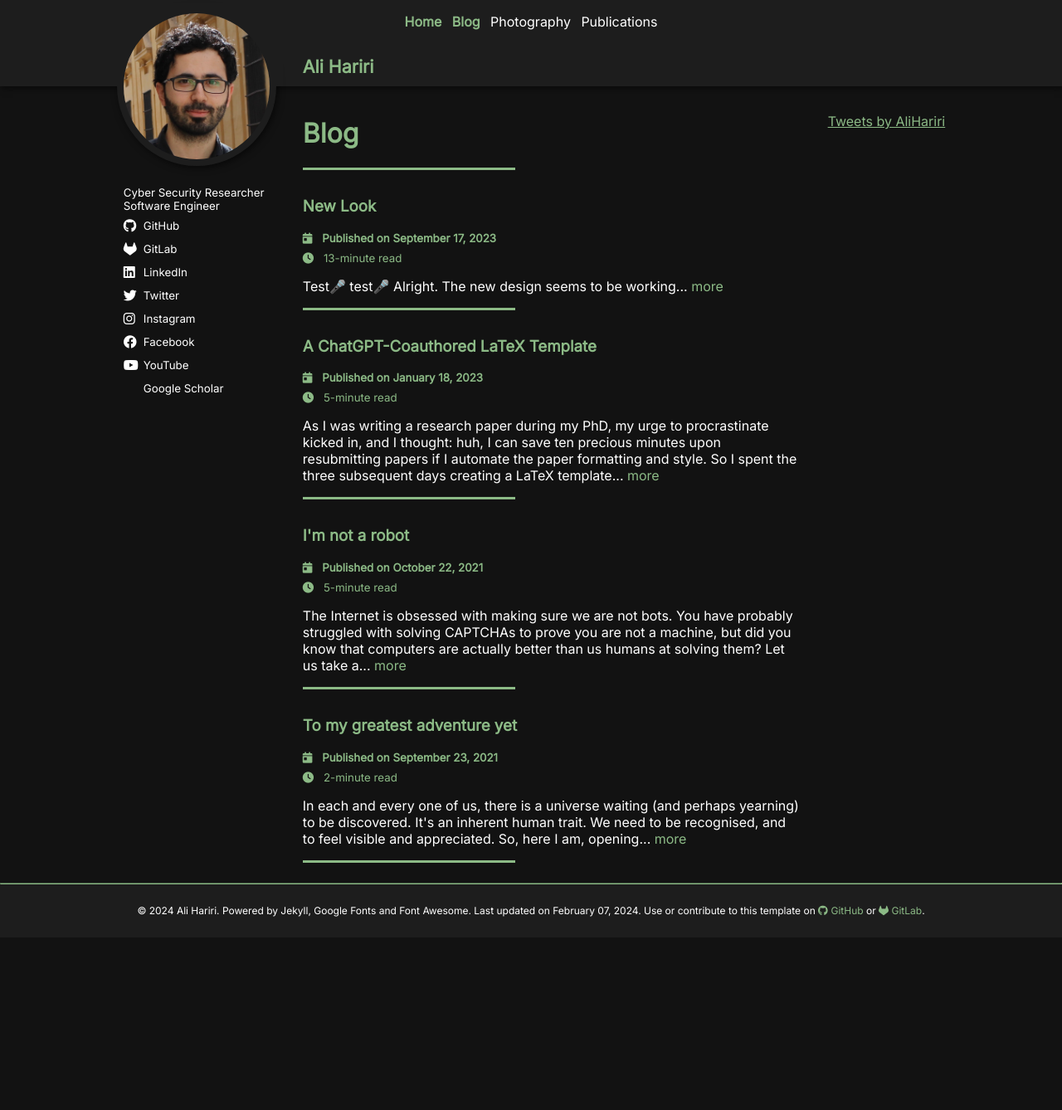
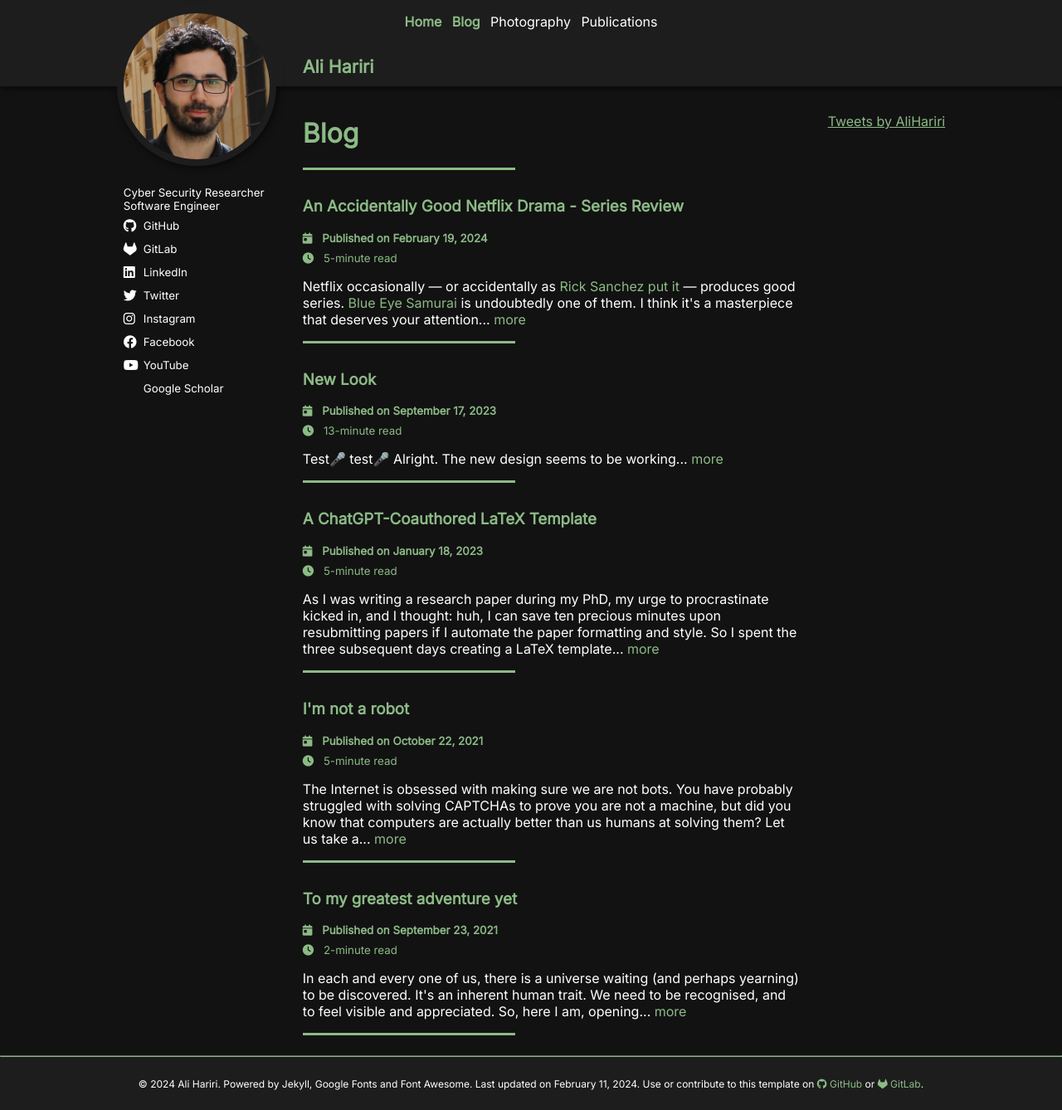
Before and after one commit to HaririAli/website, a Jekyll site: the page built from _pages/blog.html, in a window 1280 px wide. Shown: the whole page at 83% size. Built offline with Jekyll 4.4.1, drawn with Linux system fonts in a browser that asks for light colours; comment, search, counter and statistics services are not loaded; a style sheet for code colours, icons or effects is not loaded; before the commit the page ends 1130 px from its top, so only the background shows below that; part of the change alters nothing that is shown.

Commit message:
fixed link in footer and added Blue Eye Samurai post

```diff
--- a/_data/metadata.yml
+++ b/_data/metadata.yml
@@ -1,3 +1,3 @@
-last_updated: February 07, 2024
+last_updated: February 11, 2024
 github_repo: https://github.com/HaririAli/website
 gitlab_repo: https://gitlab.com/HaririAli/haririali.gitlab.io
--- a/_includes/footer.html
+++ b/_includes/footer.html
@@ -10,7 +10,7 @@
             <span>GitHub</span>
         </a>
         or
-        <a href="site.data.metadata.gitlab_repo" class="footer-link">
+        <a href="{{ site.data.metadata.gitlab_repo }}" class="footer-link">
             <i class="fa-brands fa-gitlab footer-icon"></i>
             <span>GitLab</span></a>.
     </div>
--- /dev/null
+++ b/_posts/2024-02-13-blue-eye-samurai.md
@@ -0,0 +1,54 @@
+---
+title: An Accidentally Good Netflix Drama - Series Review
+date: 2024-02-19
+permalink: /blog/blue-eye-samurai/
+layout: post
+author: Ali Hariri
+read-time: 5-minute
+excerpt: Netflix occasionally — or accidentally as <a href="https://youtu.be/ZEt0vZU43h8">Rick Sanchez put it</a> — produces good series. <a href="https://www.imdb.com/title/tt13309742/">Blue Eye Samurai</a> is undoubtedly one of them. I think it's a masterpiece that deserves your attention
+---
+
+Netflix occasionally — or accidentally as [Rick Sanchez put it](https://youtu.be/ZEt0vZU43h8) — produces good series.
+[Blue Eye Samurai](https://www.imdb.com/title/tt13309742/) is undoubtedly one of them.
+I think it's a masterpiece that deserves your attention and should be on your watchlist!
+Want to know why? Here is a spoiler-free breakdown :D
+
+### Plot
+Blue Eye Samurai is an animated action adventure drama series set in Edo-era Japan.
+The story follows Mizu, a highly skilled samurai with piercing blue eyes and a tragic past, on a quest for revenge against a group of powerful people.
+The series narrative is straightforward, but Mizu's treacherous and twisted path, mixed with his relentlessness and unwavering desire for vengeance, make the story so thrilling and captivating to watch.
+Although Mizu forges unexpected alliances throughout his journey, he hits a lot of bumps and faces setbacks that unveil hidden truths, and challenge his rigid sense of justice and unwavering resolve.
+
+### Theme
+The main theme of the show is revenge and action, highlighting the destructive consequences of retribution and the devastating impact of violence.
+While vengeance sets the stage, a mix of other themes is tossed in.
+Politics, power and corruption are among the themes that are woven into the story.
+The fight for freedom and overcoming personal limitations are also thrown into the mix, intersecting with aspects of feminism and gender stereotypes as characters shatter expectations and defy societal norms.
+Although fictional, the show is also enriched with accurate historical references to Edo-era Japan, making it not only entertaining, but also educational (at least for me as I didn't know a thing about Edo-era Japan).
+<!-- While vengeance sets the stage of Blue Eye Samurai, a mix of other flavours is tossed in.-->
+
+### Character Development
+The series owes much of its success to the compelling character transformations and the intricate web that connects their fates.
+Mizu initially appears remorseless and ruthless, but this facade melts away as the story unfolds, and he slowly allows himself to form connections and care for others.
+<!--revealing vulnerability and an inner conflict of trusting others at the expense of being betrayed and hurt.  after years of avoidance.-->
+The series' character development extends to the supporting characters, who challenge the main protagonist in intriguing ways, and are just as well-written.
+We witness characters realising their true potential, forsaking superficial aspirations in favour of an aspiring greatness.
+As characters transform into better versions of themselves, Blue Eye Samurai reminds us that even the weakest among us have crucial roles to play.
+
+### Cinematography
+The cinematography is an outstanding work of art.
+The choreographic action sequences stand out as a spectacle, exhibiting authentic samurai swordplay.
+Character emotions are rendered with nuanced detail evoking stronger engagement from the audience.
+All in all, the animation captivates with its stunning visuals, gorgeous dresses and costumes, lively streets, and authentic architecture, creating an eye-catching and immersive visual experience.
+
+### Episodes
+The show consists of 8 episodes each lasting between 45 and 60 minutes.
+Although a samurai story, don't expect non-stop action scenes.
+Episodes are well-rounded and balance sword clashing with drama, adventure and even lighthearted comedic moments, providing enough time for character development and exploration of deeper themes.
+Some episodes feature dialogue-free sequences that invite quiet reflection and immersion in the series' vibrant visuals.
+
+Episode 5 stands out as a particular masterpiece in storytelling.
+It offers a deeper look into Mizu's troubled past, revealing the secret ingredient that created such a vengeful and violent character.
+
+The finale concludes the series with a sense of closure, yet manages to pique curiosity, which makes you wonder if they are secretly planning a second season.
+I personally prefer it to end here though, because many shows have been ruined by additional seasons (cough, cough, Westworld!).
```
